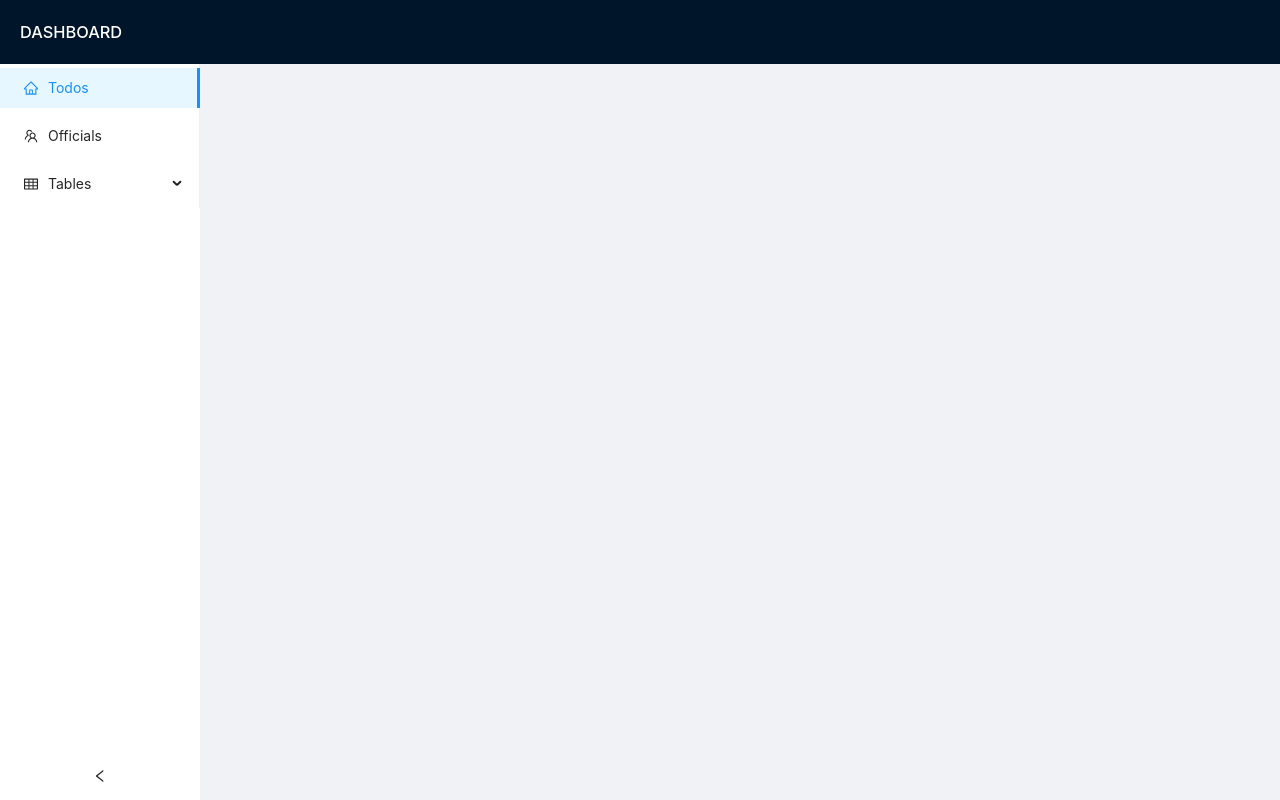
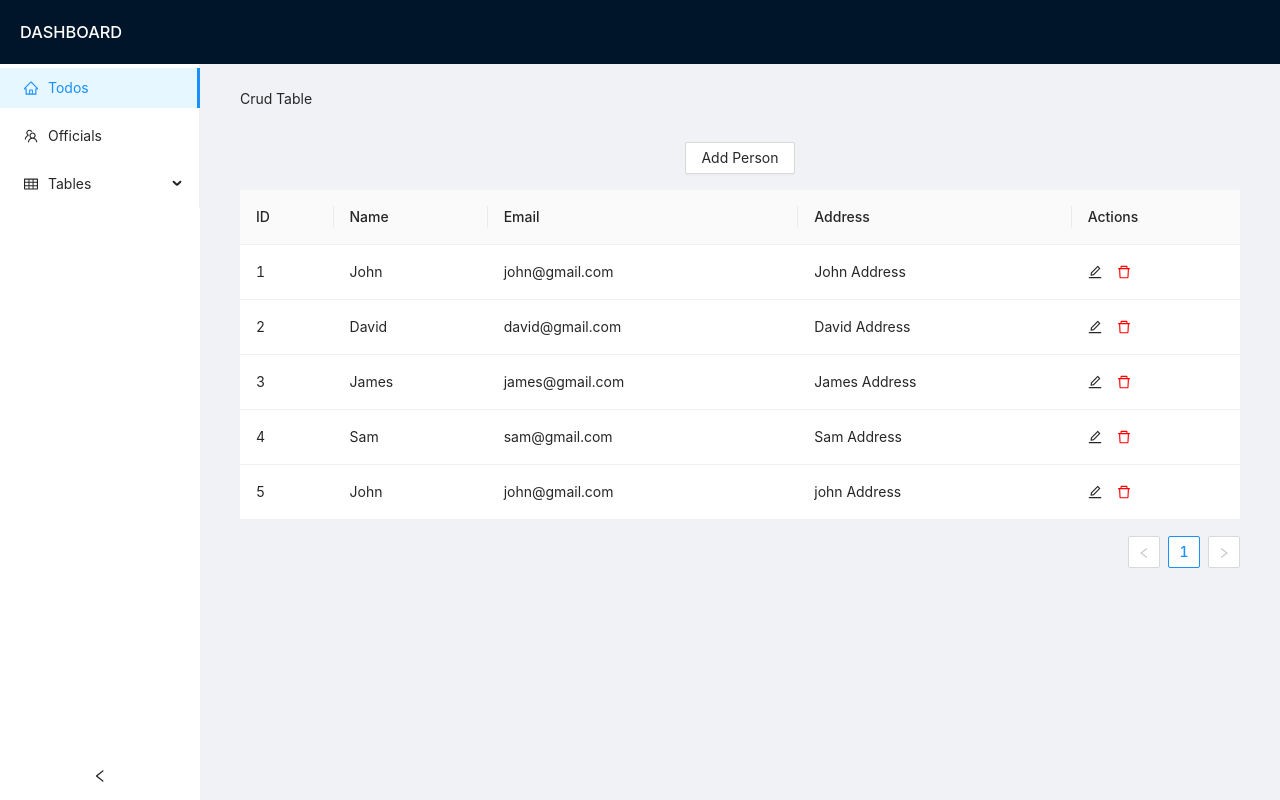
Before and after one commit to hossainahmed359/Ant-Dashboard, a React (Create React App) app: page /crud_table in a window 1280 px wide. Built offline with nearby package versions, Linux system fonts and the light colour scheme.

Commit message:
create and delete method applied

```diff
--- a/src/App.js
+++ b/src/App.js
@@ -15,6 +15,7 @@
 import AppTableCrud from './components/AppTableCrud/AppTableCrud';
 import SimpleTable from './components/ExploreTables/SimpleTable';
 import CheckBoxTable from './components/ExploreTables/CheckBoxTable';
+import CrudTable from './components/ExploreTables/CrudTable';
 
 const { Header, Content, Sider } = Layout;
 const { SubMenu } = Menu;
@@ -49,6 +50,9 @@
                         <Menu.Item key="4" icon={<UnorderedListOutlined />}>
                             <Link to='/checkbox_table'>Checkbox</Link>
                         </Menu.Item>
+                        <Menu.Item key="5" icon={<UnorderedListOutlined />}>
+                            <Link to='/crud_table'>Crud</Link>
+                        </Menu.Item>
                       </SubMenu>
                   </Menu>
               </Sider>
@@ -60,6 +64,7 @@
                     <Route  path="/officials" element={<OfficialsTable/>}/>
                     <Route  path="/simp_table" element={<SimpleTable/>}/>
                     <Route  path="/checkbox_table" element={<CheckBoxTable/>}/>
+                    <Route  path="/crud_table" element={<CrudTable/>}/>
                   </Routes>
                 </div>
               </Content>
--- a/src/components/ExploreTables/CheckBoxTable.js
+++ b/src/components/ExploreTables/CheckBoxTable.js
@@ -80,7 +80,7 @@
                             setAlreadySelectedRows(keys)
                         },
                         onSelect:(record) => {
-                            console.log(record);
+                            // console.log(record);
                         },
                         getCheckboxProps:(record) => ({
                             disabled:record.grade === 'C'
--- /dev/null
+++ b/src/components/ExploreTables/CrudTable.js
@@ -0,0 +1,121 @@
+import { Breadcrumb, Button, Table } from 'antd';
+import React from 'react';
+import { useState } from 'react/cjs/react.development';
+import { EditOutlined, DeleteOutlined} from '@ant-design/icons';
+
+
+const CrudTable = () => {
+
+    // Data source
+    const [dataSource, setDataSource] = useState([
+        {
+            id: 1,
+            name: 'John',
+            email: 'john@gmail.com',
+            address: 'John Address'
+        },
+        {
+            id: 2,
+            name: 'David',
+            email: 'david@gmail.com',
+            address: 'David Address'
+        },
+        {
+            id: 3,
+            name: 'James',
+            email: 'james@gmail.com',
+            address: 'James Address'
+        },
+        {
+            id: 4,
+            name: 'Sam',
+            email: 'sam@gmail.com',
+            address: 'Sam Address'
+        },
+        {
+            id: 5,
+            name: 'John',
+            email: 'john@gmail.com',
+            address: 'john Address'
+        },
+    ]);
+
+    // Columns
+    const columns = [
+        {
+            key: '1',
+            title: 'ID',
+            dataIndex: 'id'
+        },
+        {
+            key: '2',
+            title: 'Name',
+            dataIndex: 'name'
+        },
+        {
+            key: '3',
+            title: 'Email',
+            dataIndex: 'email'
+        },
+        {
+            key: '4',
+            title: 'Address',
+            dataIndex: 'address'
+        },
+        {
+            key: '5',
+            title: 'Actions',
+            render: (record) => {
+                return(
+                <>
+                    <EditOutlined />
+                    <DeleteOutlined onClick={() => onDeletePerson(record)} style={{color: 'red', marginLeft: '15px'}}/>
+                </>)
+            },
+        },
+    ];
+
+    // Add function
+    const onAddPerson = () => {
+
+        const randomNumber = parseInt(Math.random()*1000);
+
+        setDataSource(pre => {
+            const newPerson = {
+                id: randomNumber,
+                name: 'Name' + randomNumber,
+                email: randomNumber + '@gmail.com',
+                address: 'Address' + randomNumber,
+            }
+
+            return [...pre, newPerson]
+        })
+    };
+
+    // Delete function
+    const onDeletePerson = (record) => {
+        setDataSource(pre => {
+          return  pre.filter(person => person.id !== record.id);
+        })
+    };
+
+    return (
+        <div>
+             <div className='start_component'>
+                <Breadcrumb>
+                    <Breadcrumb.Item>Crud Table</Breadcrumb.Item>
+                </Breadcrumb>
+            </div>
+            <div className='app_contents'>
+                <Button onClick={onAddPerson} style={{marginBottom: '1rem'}}>Add Person</Button>
+                <Table
+                    pagination
+                    columns={columns}
+                    dataSource={dataSource}
+                ></Table>
+            </div>
+        </div>
+    );
+};
+
+export default CrudTable;
```
